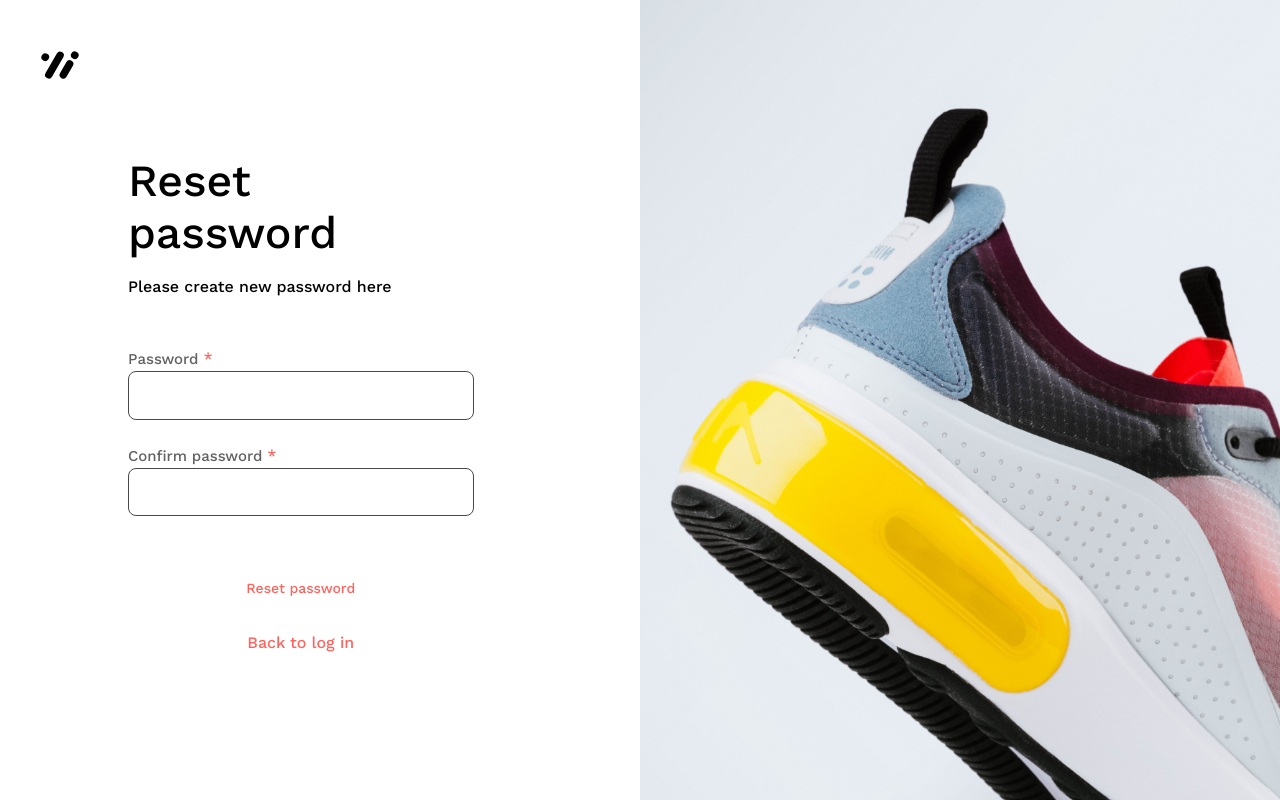
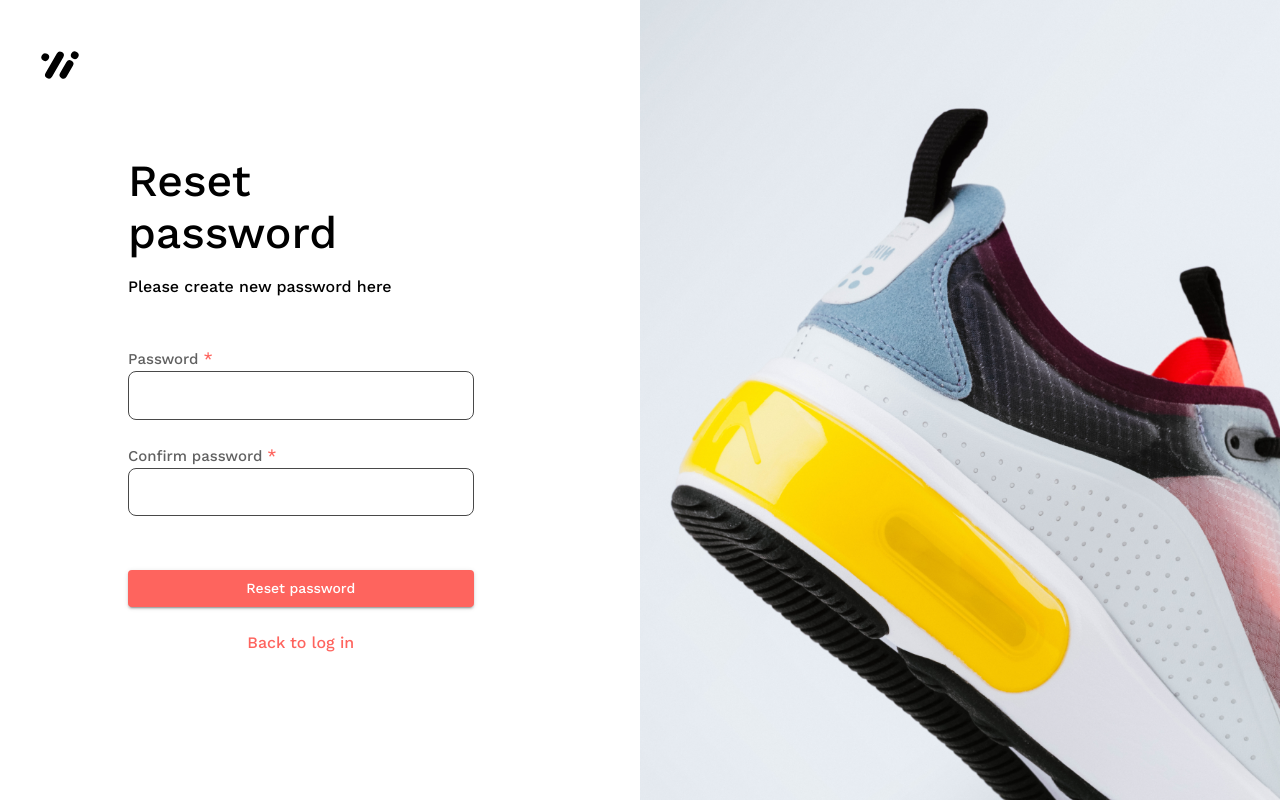
Before and after one commit to Gandrejko/shoes-shop, a Next.js app: page /auth/reset-password in a window 1280 px wide. Built offline with nearby package versions, Linux system fonts and the light colour scheme.

Commit message:
fix styles

```diff
--- a/src/pages/auth/forgot-password.tsx
+++ b/src/pages/auth/forgot-password.tsx
@@ -79,7 +79,9 @@ export default function ForgotPassword() {
               />
             </Box>
 
-            <Button type="submit">Reset password</Button>
+            <Button type="submit" variant="contained">
+              Reset password
+            </Button>
           </Box>
           <Box sx={styles.fpLinksContainer}>
             <Link href={'/auth/reset-password'} style={styles.link}>
--- a/src/pages/auth/reset-password.tsx
+++ b/src/pages/auth/reset-password.tsx
@@ -107,7 +107,9 @@ export default function ResetPassword() {
               />
             </Box>
 
-            <Button type="submit">Reset password</Button>
+            <Button type="submit" variant="contained">
+              Reset password
+            </Button>
           </Box>
           <Box sx={styles.linksContainer}>
             <Link href={'/auth/sign-in'} style={styles.link}>
--- a/src/styles/authPagesStyles.ts
+++ b/src/styles/authPagesStyles.ts
@@ -11,8 +11,8 @@ export const styles = {
     top: '50px',
     left: '50%',
     transform: 'translate(-50%, 0)',
-    paddingBottom: {sm: '0', xs: '14px'},
-    borderBottom: {sm: `none', xs: '1px  solid ${theme.palette.grey['A100']}`},
+    paddingBottom: {md: '0', xs: '14px'},
+    borderBottom: {md: 'none', xs: `1px  solid ${theme.palette.grey['A100']}`},
   },
   headerImage: {
     marginLeft: '40px',
@@ -78,7 +78,7 @@ export const styles = {
     display: 'flex',
     justifyContent: 'space-between',
     alignItems: {lg: 'center', sm: 'flex-start'},
-    flexDirection: {md: 'row', sm: 'column', xs: 'row'},
+    flexDirection: {md: 'row', xs: 'row'},
   },
   checkbox: {
     '& .MuiSvgIcon-root': {
```
